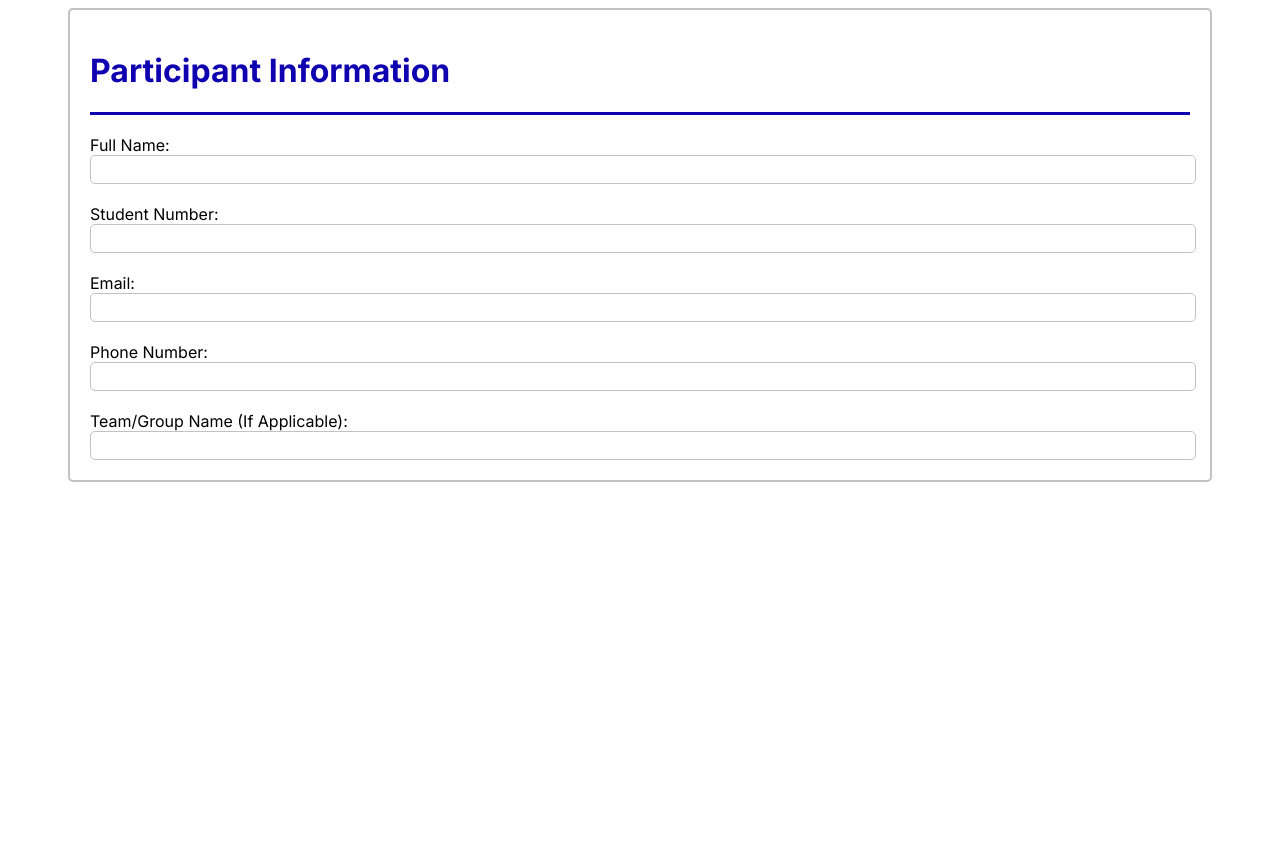
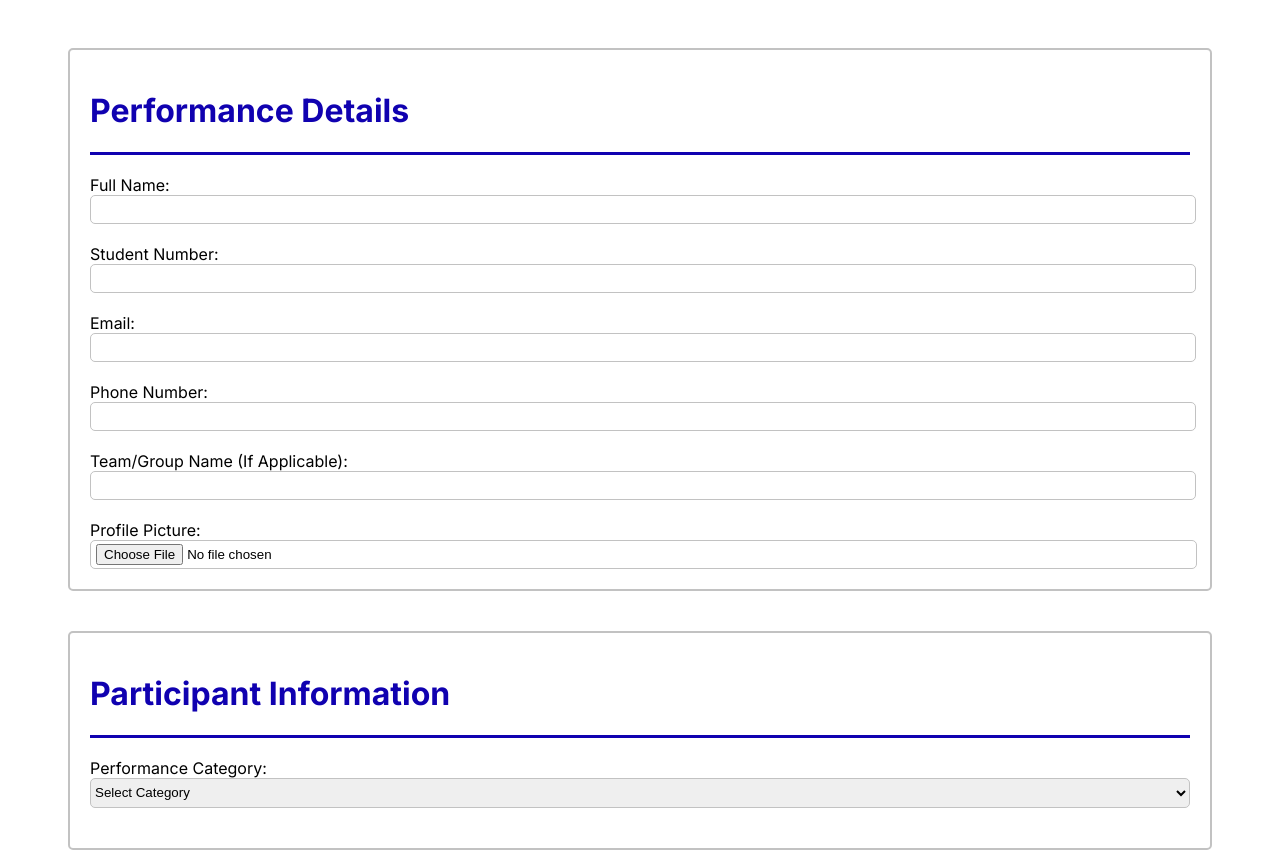
Before and after one commit to LSkhosana/WebTech500-Assignment, a plain HTML site: page WebTechAssignment/question5.html in a window 1280 px wide. Before the commit the page ends 800 px from the top, so only its background shows below. Drawn offline with Linux system fonts and the light colour scheme.

Commit message:
Complete

```diff
--- a/WebTechAssignment/CSS/question2.css
+++ b/WebTechAssignment/CSS/question2.css
@@ -41,6 +41,8 @@ h1{
 select{
     width: 100%;
     height: 30px;
+     border-radius: 5px;
+    border: 1px solid rgb(194, 194, 194);
 }
 
 .radio{
--- a/WebTechAssignment/CSS/question5.css
+++ b/WebTechAssignment/CSS/question5.css
@@ -8,9 +8,11 @@ body{
     display: flex;
     justify-content: center;
     align-items: center;
+    flex-direction: column;
 }
 
 .form-container{
+    margin-top: 40px;
     width: 1100px;
     border: 2px solid rgb(194, 194, 194);
     border-radius: 5px;
@@ -36,3 +38,19 @@ body{
 .form-group{
     margin-top: 20px;
 }
+
+select{
+    width: 100%;
+    height: 30px;
+     border-radius: 5px;
+    border: 1px solid rgb(194, 194, 194);
+}
+
+.block{
+    width: 100%;
+    height: 25px;
+    border-radius: 5px;
+    border: 1px solid rgb(194, 194, 194);
+    padding-left: 5px;
+    padding-top: 2px;
+}
--- a/WebTechAssignment/question5.html
+++ b/WebTechAssignment/question5.html
@@ -9,7 +9,7 @@
 <body>
     <div class="container">
         <div class="form-container">
-            <h1>Participant Information</h1>
+            <h1>Performance Details</h1>
             <div class="line"></div>
             <form action="">
                 <div class="form-group">
@@ -32,7 +32,23 @@
                     <label for="email">Team/Group Name (If Applicable):</label><br>
                     <input type="email" id="name" name="name" required>
                 </div>
+                <div class="form-group">
+                    <label for="number">Profile Picture:</label><br>
+                    <div class="block"><input type="file" id="file-upload" name="file-upload" accept=".jpg, .jpeg, .png" required></div>
+                </div>
             </form>
+        </div>
+        <div class="form-container">
+            <h1>Participant Information</h1>
+            <div class="line"></div><br>
+                <label for="text">Performance Category:</label><br>
+                    <select class="select" name="order" id="order">
+                        <option value="" disabled selected>Select Category</option>
+                        <option value="1">Order 1</option>
+                        <option value="2">Order 2</option>
+                        <option value="3">Order 3</option>
+                        <option value="4">Order 4</option>
+                    </select><br><br>
         </div>
     </div>
 </body>
```
